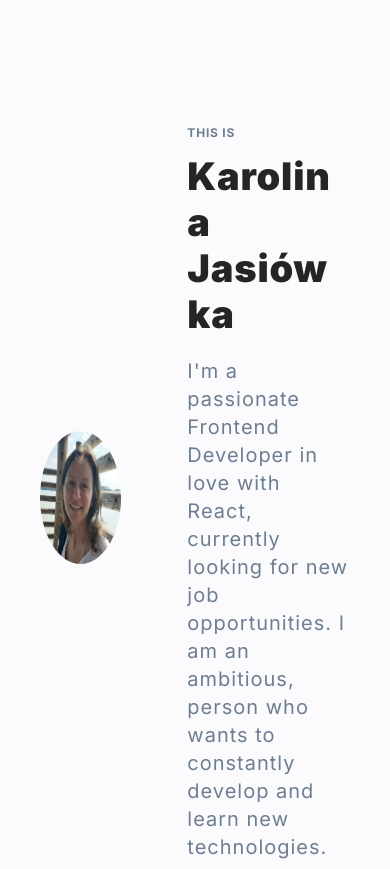
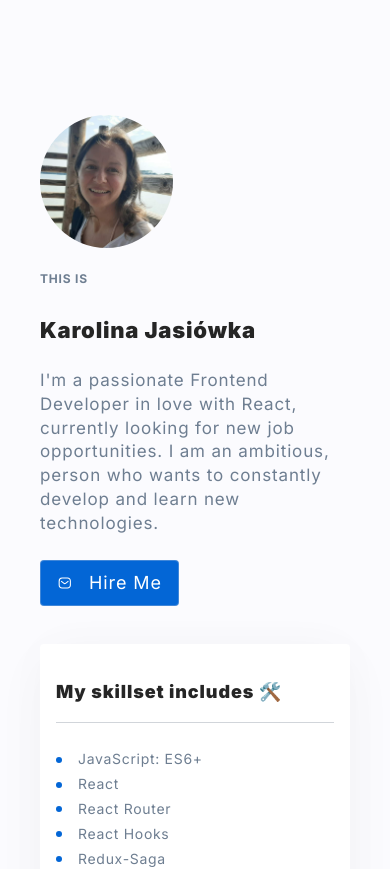
Before and after one commit to KarolinaJ33/personal-homepage, a React (Create React App) app: page / in a window 390 px wide. Shown: the top 869 px of the page. Built offline with nearby package versions, Linux system fonts and the light colour scheme.

Commit message:
added media queries and improved styled in Header

```diff
--- a/src/features/PersonalHomepage/Header/styled.js
+++ b/src/features/PersonalHomepage/Header/styled.js
@@ -1,36 +1,50 @@
 import styled from "styled-components";
 import { ReactComponent as MsgIcon } from "../Header/icon/message.svg";
 
-export const Wrapper = styled.div`
+export const Wrapper = styled.header`
     display: grid;
+    margin: 0 0 63px;
     grid-template-columns: 1fr 2fr;
     grid-gap: 66px;
     align-items: center;
-margin-bottom: 63px;`
+    width: 100%;
+
+    @media (max-width: ${({ theme }) => theme.breakpoint.mobileMax}px) {
+        grid-template-columns: 1fr;
+        grid-gap: 13px;
+        margin-bottom: 84px;
+    }
+`;
 
 export const StyledHeader = styled.header`
     font-style: normal;
     font-weight: 900;
     font-size: 38px;
     line-height: 46px;
-max-width: 900px;
-margin: 10px auto;
+    margin: 12px 0 0 ;
+
+    @media (max-width: ${({ theme }) => theme.breakpoint.mobileMax}px) {
+        font-size: 22px;
+    }
 `;
 
 export const SubHeader = styled.h2`
     font-weight: 700;
-font-size:12px;
+    font-size: 12px;
     line-height: 16px;
     text-transform: uppercase;
     color: ${({ theme }) => theme.color.slateGrey};
-margin-bottom:12px;
+    margin-bottom: 12px;
+
+    @media (max-width: ${({ theme }) => theme.breakpoint.mobileMax}px) {
+        padding-bottom: 8px;
 `;
 
 export const Image = styled.img`
     max-width: 100%;
     height: auto;
     border-radius: 50%;
-transition:0.7s;
+    transition: 0.7s;
 
     @media (max-width: ${({ theme }) => theme.breakpoint.mobileMax}px) {
         width: 133px;
@@ -46,9 +60,14 @@ font-size: 20px;
     line-height: 140%;
     letter-spacing: 0.05em;
     color: ${({ theme }) => theme.color.slateGrey};
-;`
+
+    @media (max-width: ${({ theme }) => theme.breakpoint.mobileMax}px) {
+        font-size: 17px;
+        margin: 16px 0 24px;
+    }
+`;
 
 export const MessageIcon = styled(MsgIcon)`
-    width: 19px;
-    height: 17px;
+    width: 16px;
+    height: 14px;
 `;
```
Lines whose indentation alone changed are shown as unchanged.
